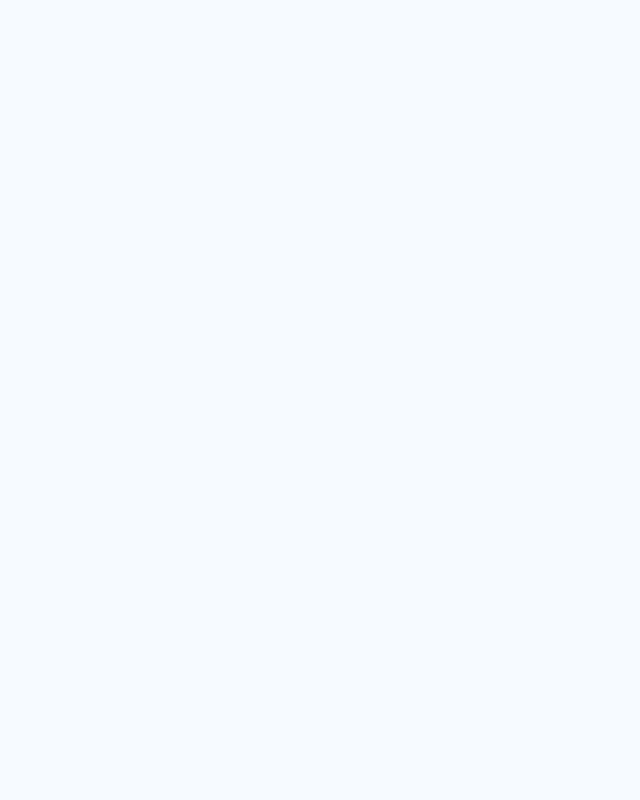
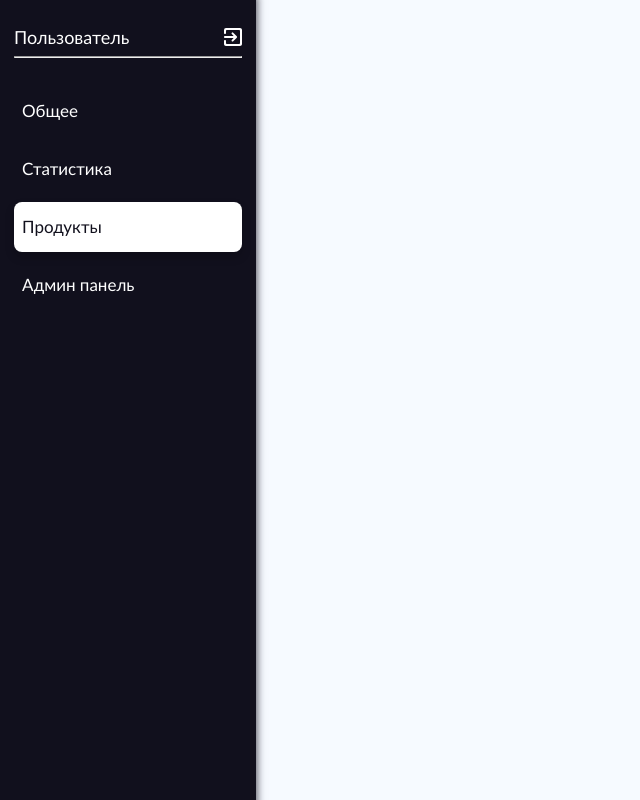
Before and after one commit to Denisoov/pawnshop, a Nuxt app: page /products in a window 1280 px wide. Before the commit this address had no page. Shown: the whole page, without its empty margins (0-640 px from the left). Built offline with nearby package versions, Linux system fonts and the light colour scheme.

Commit message:
Добавил страницы

```diff
--- a/components/HeaderLeftBar.vue
+++ b/components/HeaderLeftBar.vue
@@ -14,24 +14,24 @@
                 class="links__link"
                 to="/"
             >
-            Предметы
+            Общее
             </nuxt-link>
             <nuxt-link
                 class="links__link"
-                to="/hello"
+                to="/statistics"
             >
             Статистика
             </nuxt-link>
             <nuxt-link
                 class="links__link"
-                to="/hello2"
+                to="/products"
             >
-            Пользователи
+            Продукты
             </nuxt-link>
             <nuxt-link
                 class="links__link"
-                to="/hello1"
-            >Отчеты
+                to="/admin"
+            >Админ панель
             </nuxt-link>
         </div>
     </aside>
--- a/layouts/default.vue
+++ b/layouts/default.vue
@@ -1,7 +1,7 @@
 <template>
     <div class="page">
       <div class="page__header-bar">
-        <left-bar v-if="authorized" />
+        <left-bar />
       </div>
       <nuxt />
     </div>
--- /dev/null
+++ b/pages/products.vue
@@ -0,0 +1,11 @@
+<template>
+  <div>
+
+  </div>
+</template>
+
+<script>
+export default {
+  name: 'InspirePage'
+}
+</script>
--- /dev/null
+++ b/pages/statistics.vue
@@ -0,0 +1,11 @@
+<template>
+  <div>
+
+  </div>
+</template>
+
+<script>
+export default {
+  name: 'InspirePage'
+}
+</script>
```
Also changed, not shown: pages/admin.vue (renamed from pages/inspire.vue).
